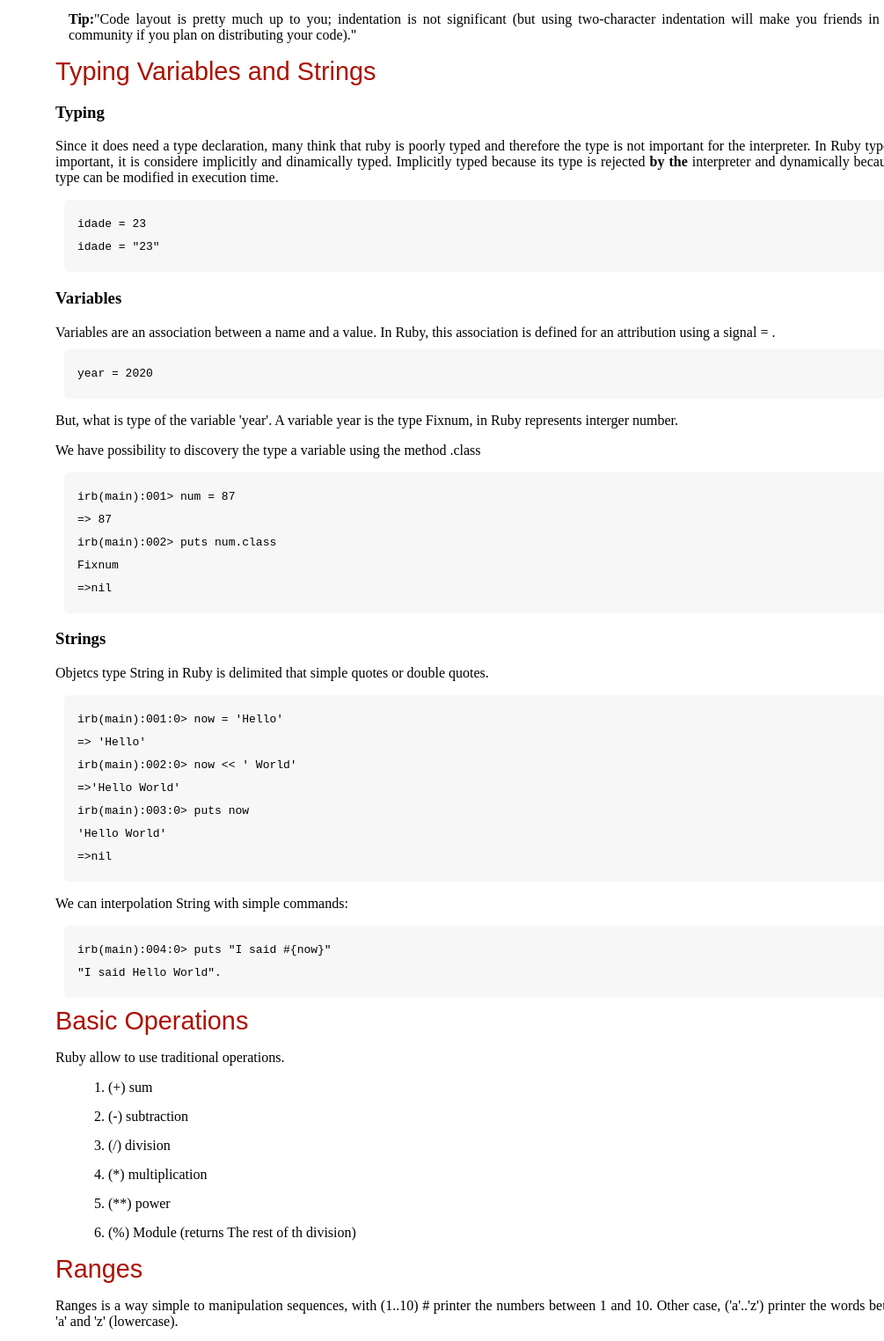
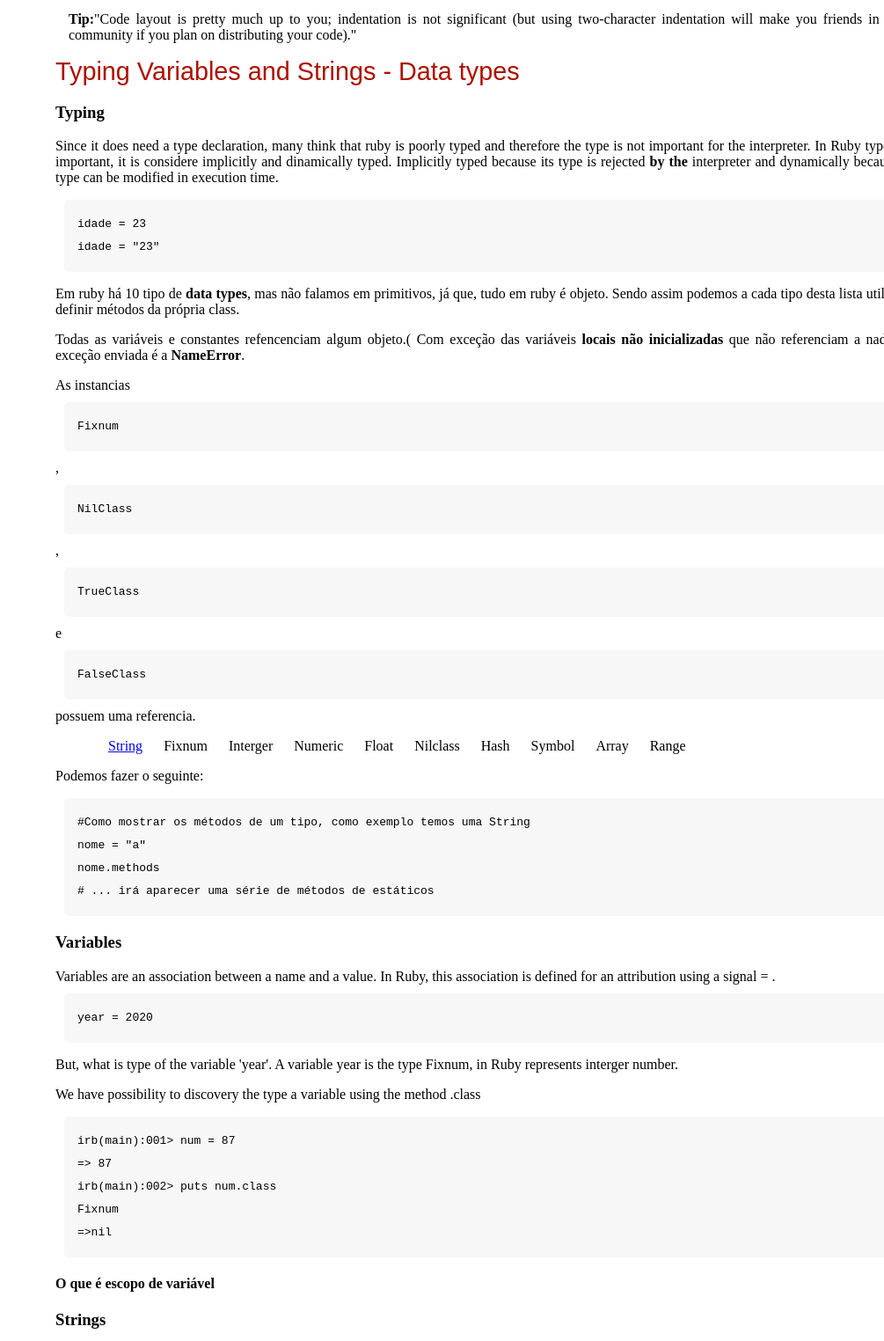
Before and after one commit to JorgeLAB/MyDocumentations, a plain HTML site: page documentations/Ruby/ruby_documentation.html in a window 1280 px wide. Shown: the part 1237-2761 px from the top of the page at 88% size, without its empty margins (275-1280 px from the left). Drawn offline with Linux system fonts and the light colour scheme.

Commit message:
Node, ruby e estilos da pasta ruby

```diff
--- a/documentations/Ruby/ruby_documentation.html
+++ b/documentations/Ruby/ruby_documentation.html
@@ -42,6 +42,7 @@
 				<li><a class='nav-link' href='#Symbols'>Symbols</a></li>
 				<li><a class='nav-link' href='#Control_Structure'>Control Structure</a></li>
 				<li><a class='nav-link' href='#Class_Hierarchy'>Class Hierarchy</a></li>
+				<li><a class='nav-link' href='#Ruby_on_rails '>Ruby on rails</a></li>
 				<li><a class='nav-link' href='#More_Information'>More Information</a></li>
 			</ul>
 		</nav>
@@ -104,12 +105,38 @@ p 'Hello World'
 				</section>
 
 				<section id='Typing_Variables_and_Strings' class=" main-section">
-					<header>Typing Variables and Strings</header>
+					<header>Typing Variables and Strings - Data types</header>
 					<h3>Typing</h3>
 					<p> Since it does need a type declaration, many think that ruby is poorly typed and therefore the type is not important for the interpreter. In Ruby types are important, it is considere implicitly and dinamically typed. Implicitly typed because its type is rejected <strong> by the </strong> interpreter and dynamically because its type can be modified in execution time.</p>
 
 					<code>idade = 23
 idade = "23"</code>
+
+					<p>Em ruby há 10 tipo de <strong>data types</strong>, mas não falamos em primitivos, já que, tudo em ruby é objeto. Sendo assim podemos a cada tipo desta lista utilizar e definir métodos da própria class.</p>
+
+					<p> Todas as variáveis e constantes refencenciam algum objeto.( Com exceção das variáveis <strong>locais não inicializadas</strong> que não referenciam a nada). A exceção enviada é a <strong>NameError</strong>.</p>
+					<p>As instancias <code>Fixnum</code>, <code>NilClass</code>, <code>TrueClass</code> e <code>FalseClass</code> possuem uma referencia.</p>
+
+					<ul class="list_types">
+						<li><a href="https://www.rubyguides.com/2018/01/ruby-string-methods/" target="_blank">String</a></li>
+						<li><a>Fixnum</a></li>
+						<li><a>Interger</a></li>
+						<li><a>Numeric</a></li>
+						<li><a>Float</a></li>
+						<li><a>Nilclass</a></li>
+						<li><a>Hash</a></li>
+						<li><a>Symbol</a></li>
+						<li><a>Array</a></li>
+						<li><a>Range</a></li>
+					</ul>
+
+					<p> Podemos fazer o seguinte:
+<pre><code>#Como mostrar os métodos de um tipo, como exemplo temos uma String
+nome = "a"
+nome.methods
+# ... irá aparecer uma série de métodos de estáticos
+</code></pre>
+
 
 					<h3>Variables</h3>
 					<p>Variables are an association between a name and a value. In Ruby, this association is defined for an attribution using a signal  = .
@@ -121,6 +148,8 @@ idade = "23"</code>
 irb(main):002> puts num.class
 Fixnum
 =>nil</code>
+					<h4>O que é escopo de variável</h4>
+
 					<h3>Strings</h3>
 					<p> Objetcs type String in Ruby is delimited that simple quotes or double quotes. </p>
 					<code>irb(main):001:0> now = 'Hello'
@@ -305,15 +334,21 @@ end</code>
 				</div>
 			</section>
 
+			<section id="Ruby_on_rails" class="main-section">
+					<header>Ruby on rails</header>
+
+			</section>
+
+
 			<section id='More_Information' class='main-section'>
 				<header>More Information</header>
 				<p> For more information, be sure access the full sources of thie documentation.
 				<ul>
-					<li><a href="http://rubylearning.com/satishtalim/numbers_in_ruby.html">RubyLearning.com</a></li>
-					<li><a href="https://www.ruby-lang.org/en/documentation/">Ruby documentetion</a></li>
-					<li><a href="http://ruby-doc.com/docs/ProgrammingRuby/">Programming Ruby</a></li>
-					<li><a href="https://www.caelum.com.br/download/caelum-ruby-on-rails-rr71.pdf">Caelum: Agile web development</a></li>
-					<li><a href="https://ruby-doc.org/core-2.5.1/Hash.html">Ruby_doc: Hash</a></li>
+					<li><a target="_blank" href="http://rubylearning.com/satishtalim/numbers_in_ruby.html">RubyLearning.com</a></li>
+					<li><a target="_blank" href="https://www.ruby-lang.org/en/documentation/">Ruby documentetion</a></li>
+					<li><a target="_blank" href="http://ruby-doc.com/docs/ProgrammingRuby/">Programming Ruby</a></li>
+					<li><a target="_blank" href="https://www.caelum.com.br/download/caelum-ruby-on-rails-rr71.pdf">Caelum: Agile web development</a></li>
+					<li><a target="_blank" href="https://ruby-doc.org/core-2.5.1/Hash.html">Ruby_doc: Hash</a></li>
 				</ul>
 			</section>
 		</main>
--- a/estilos/ruby_documentation_estilos.css
+++ b/estilos/ruby_documentation_estilos.css
@@ -77,6 +77,11 @@ section li{
 	margin: 15px 0px 0px 20px;
 }
 
+.list_types li{
+	list-style: none;
+	display: inline;
+}
+
 /*
 p {
 	text-align: justify;
```
Also changed, not shown: documentations/NodeJS/node_documentation.html (+1 -0 lines).
